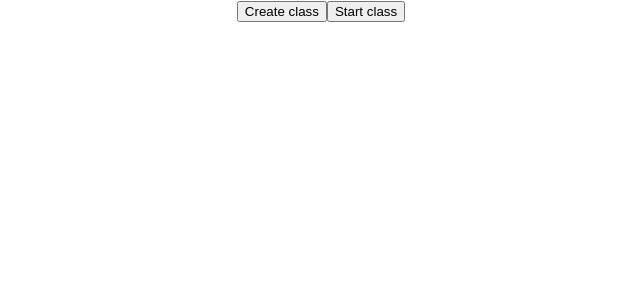
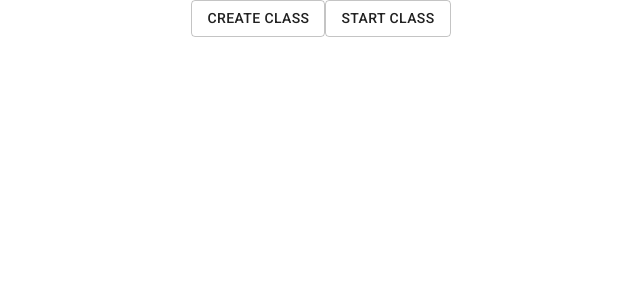
Before and after one commit to ademissew/HackMITEducation, a React (Create React App) app in the folder my-app/: page /teacherHome in a window 1280 px wide. Shown: the top 300 px of the page, without its empty margins (319-959 px from the left). Built offline with nearby package versions, Linux system fonts and the light colour scheme.

Commit message:
changed button

```diff
--- a/my-app/src/components/TeacherHome.js
+++ b/my-app/src/components/TeacherHome.js
@@ -1,7 +1,7 @@
 import React from 'react'
 import CreateClassForm from './CreateClassForm'
 import {Link} from 'react-router-dom'
-import {Button, Grid} from '@material-ui/core'
+import {Grid, Button} from '@material-ui/core'
 import Container from './Container'
 
 class TeacherHome extends React.Component {
@@ -31,10 +31,8 @@ class TeacherHome extends React.Component {
     render(){
         return (
             <Container>
-            <div>
-                <button onClick={() => this.props.history.push('/createClass')}> Create class </button>
-                <button onClick={() => this.props.history.push('/selectClass')}> Start class </button>
-            </div>
+                    <Button variant="outlined" onClick={() => this.props.history.push('/createClass')}> Create class </Button>
+                    <Button variant="outlined" onClick={() => this.props.history.push('/selectClass')}> Start class </Button>
             </Container>
         )
     }
```
